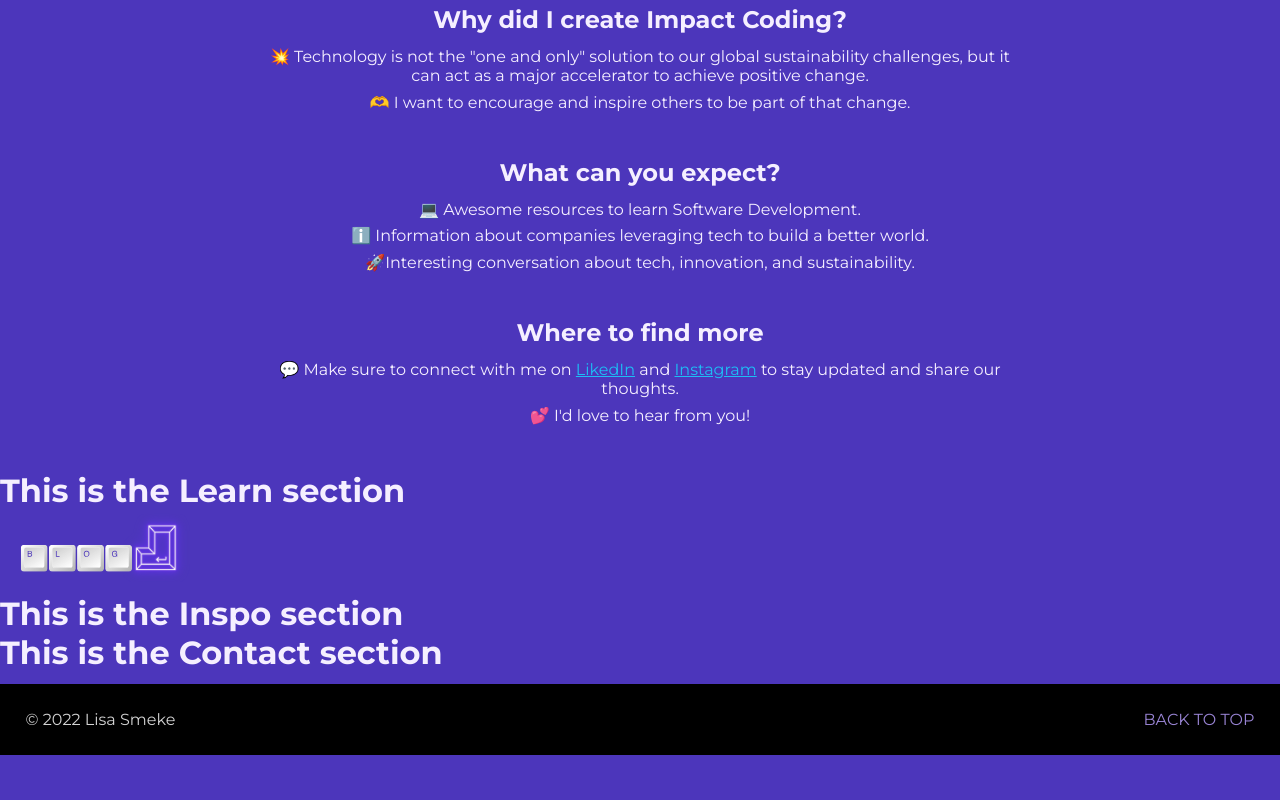
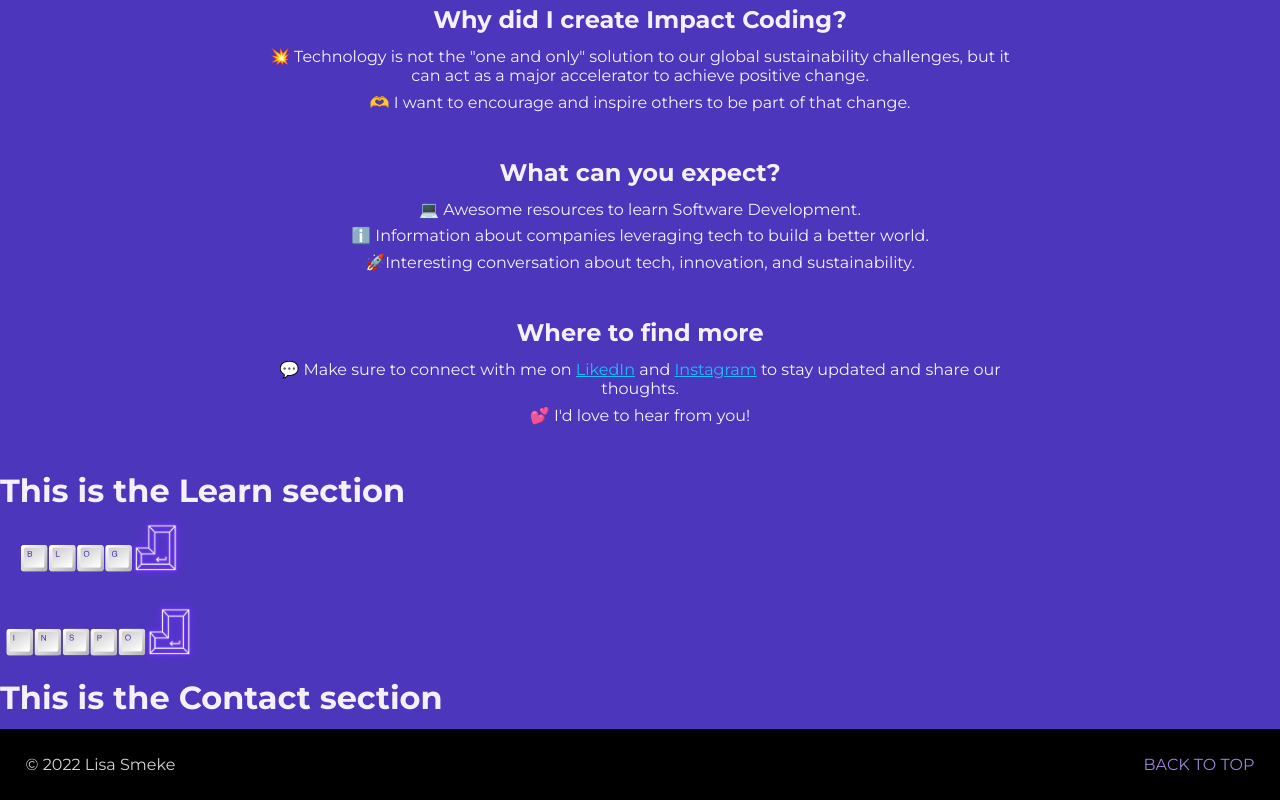
Before and after one commit to LisaSmeke/React-Project, a React (Create React App) app in the folder my-app/: page / in a window 1280 px wide. Shown: the part 989-1789 px from the top of the page. Before the commit the page ends 1744 px from the top, so only its background shows below. Built offline with nearby package versions, Linux system fonts and the light colour scheme.

Commit message:
Add Inspo keys image title

```diff
--- a/my-app/src/components/pages/Inspo/Inspo.tsx
+++ b/my-app/src/components/pages/Inspo/Inspo.tsx
@@ -1,11 +1,14 @@
 import React from 'react';
 import styles from './Inspo.module.css';
+import inspoKeys from './inspo-keys.svg';
 
 const Inspo = () => {
   return (
-    <div>
-      <h1>This is the Inspo section</h1>
-    </div>
+    <section className={styles['inspo-section']}>
+      <header className={styles['inspo-header-container']}>
+        <img className={styles['inspo-title']} src={inspoKeys} alt="Inspiration"></img>
+      </header>
+    </section>
   );
 };
 
```
